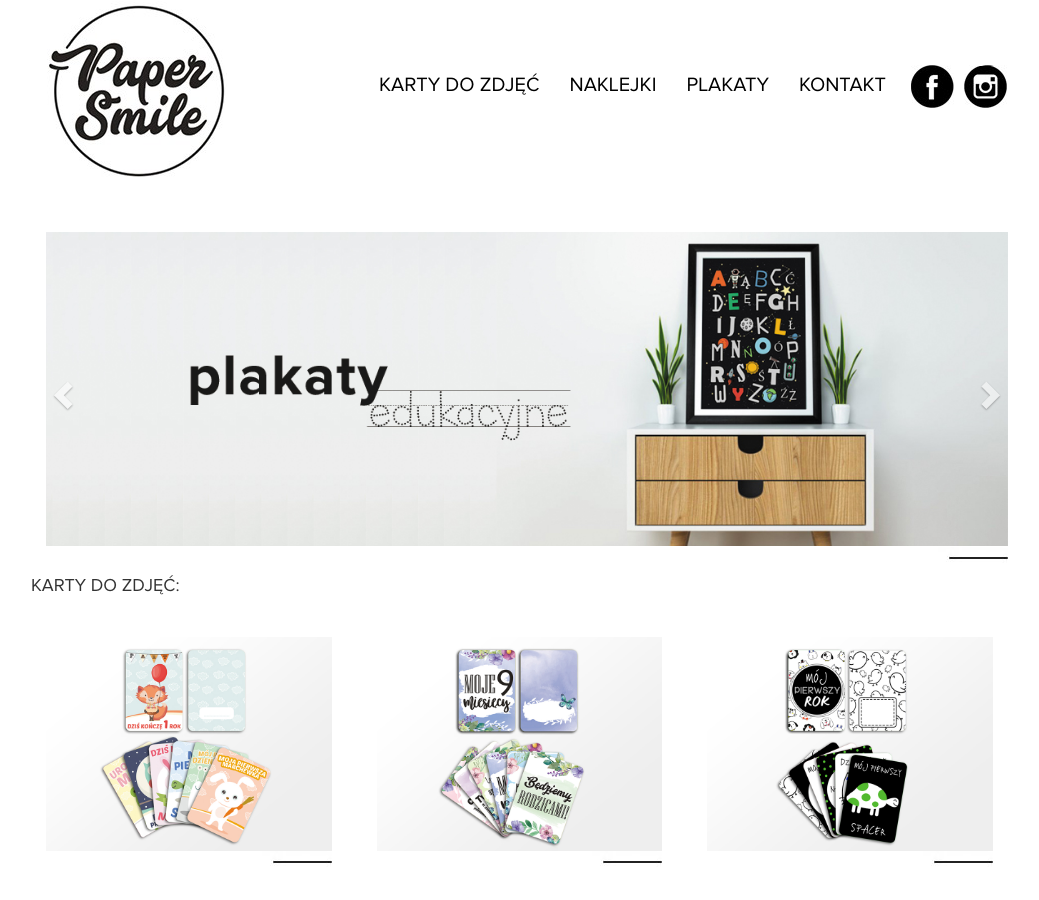
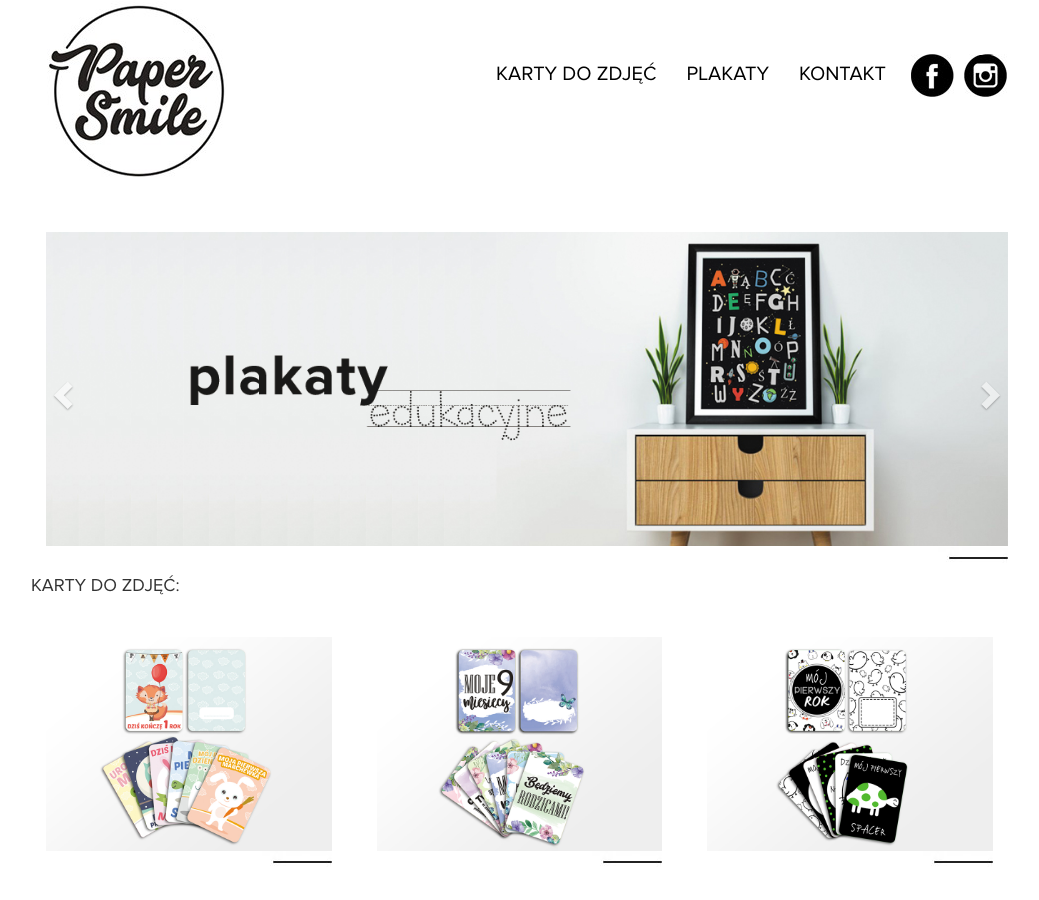
Before and after one commit to lukaszkomar/papersmile.pl, a Jekyll site: the page built from index.html, in a window 1280 px wide and 900 px high. Shown: the whole window, without its empty margins (113-1152 px from the left). Built offline with Jekyll 4.4.1, drawn with Linux system fonts in a browser that asks for light colours; nearby versions of some CDN libraries.

Commit message:
wywalenie naklejek

```diff
--- a/_includes/navbar.html
+++ b/_includes/navbar.html
@@ -19,7 +19,6 @@
             <ul class="nav navbar-nav">
 
               <li {% if page.url  == '/karty/'      %} class="active" {% endif %}><a href="/karty"   >karty do zdjęć</a></li>
-              <li {% if page.url  == '/naklejki/'   %} class="active" {% endif %}><a href="/naklejki">naklejki</a></li>
               <li {% if page.url  == '/plakaty/'    %} class="active" {% endif %}><a href="/plakaty" >plakaty</a></li>
               <li {% if page.url  == '/kontakt/'    %} class="active" {% endif %}><a href="/kontakt" >kontakt</a></li>
 
--- a/naklejki.html
+++ /dev/null
@@ -1,6 +0,0 @@
----
-layout: text
-title: Naklejki
-priority: 0.8
----
-Naklejki
```
